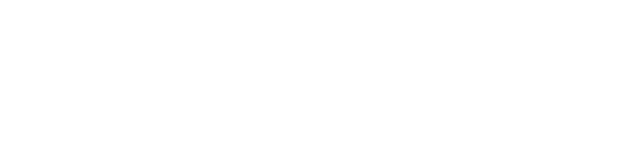
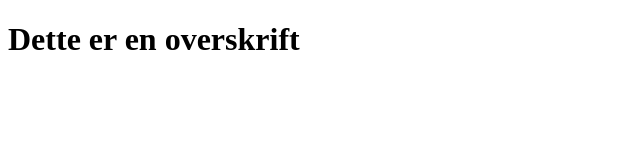
Before and after one commit to AndreasWallevik/github-tutorial, a plain HTML site: page index.html in a window 1280 px wide. Shown: the whole page, without its empty margins (0-640 px from the left). Drawn offline with Linux system fonts and the light colour scheme.

Commit message:
Endret overskrift

```diff
--- a/index.html
+++ b/index.html
@@ -7,6 +7,7 @@
     <title>Document</title>
 </head>
 <body>
+    <h1>Dette er en overskrift</h1>
 
 </body>
 </html>
```
